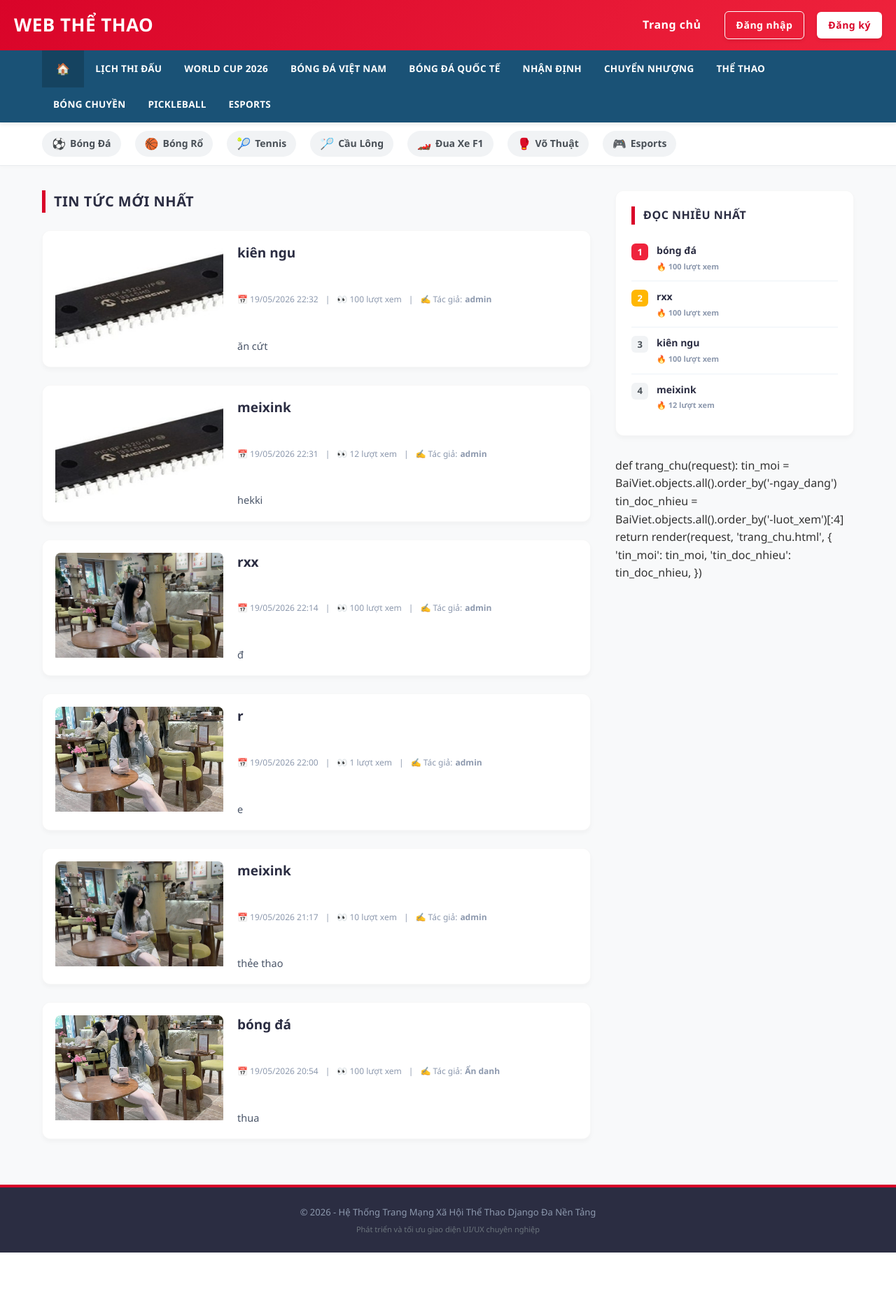
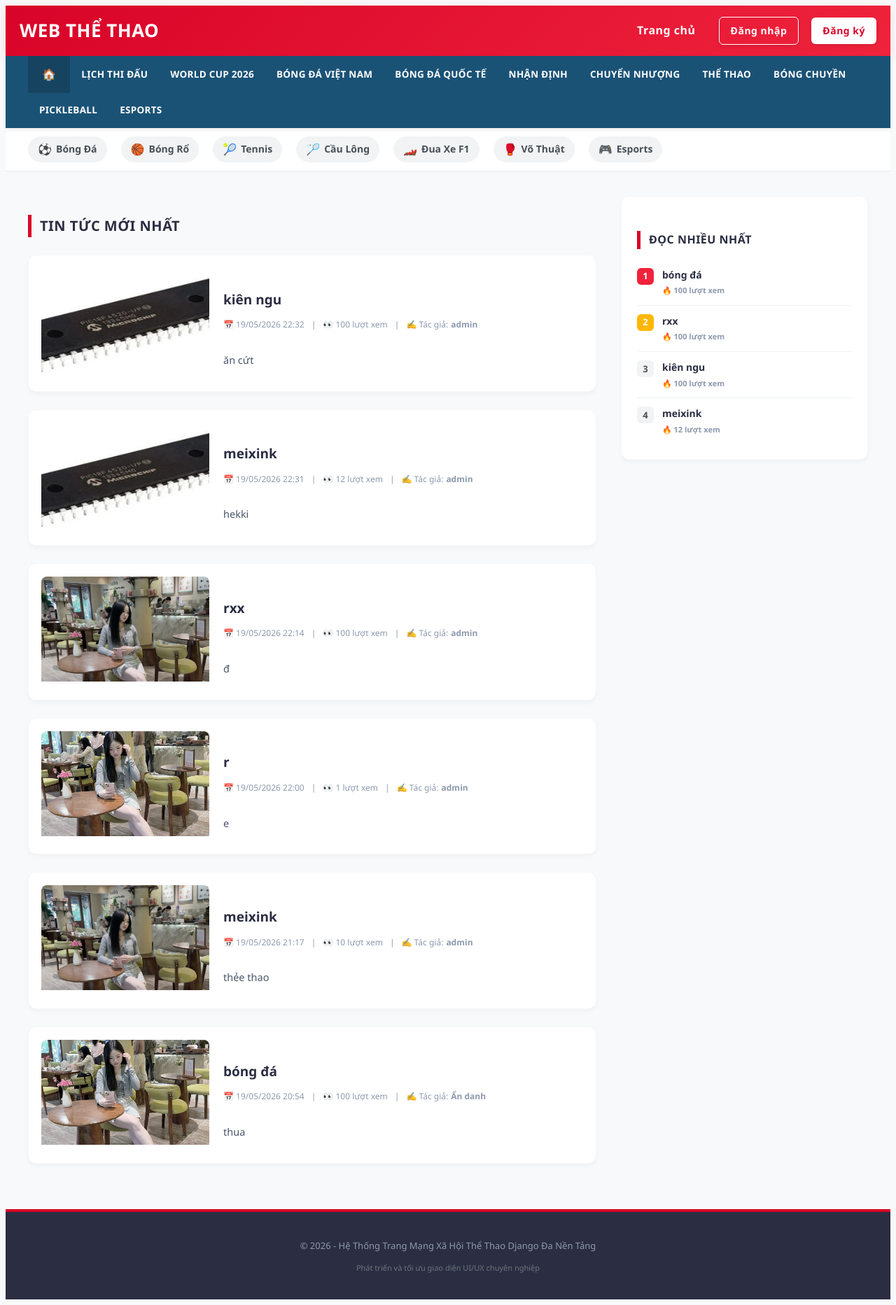
Before and after one commit to vihogmai/wed-the-thao, a Django app: page / in a window 1280 px wide. Shown: the whole page at 70% size. Before the commit the page ends 1790 px from the top, so only its background shows below. Run offline with Django 5.2, Linux system fonts and the light colour scheme; data comes from the database, SQL or seed files in the repository.

Commit message:
xoa sach code python thua

```diff
--- a/thethao/templates/trang_chu.html
+++ b/thethao/templates/trang_chu.html
@@ -5,17 +5,16 @@
     <meta name="viewport" content="width=device-width, initial-scale=1.0">
     <title>Trang Chủ - Tin Tức Thể Thao Cao Cấp</title>
     <style>
-        /* --- THIẾT LẬP HỆ THỐNG GIAO DIỆN CHUẨN --- */
+       /
         * { box-sizing: border-box; margin: 0; padding: 0; transition: all 0.25s ease; }
         body { font-family: 'Segoe UI', Tahoma, Geneva, Verdana, sans-serif; background-color: #f8f9fa; color: #333; line-height: 1.6; }
 
-        /* 1. Thanh Menu Chính Màu Đỏ Thể Thao */
+
         .navbar { background: linear-gradient(135deg, #d90429, #ef233c); padding: 15px 20px; display: flex; justify-content: space-between; align-items: center; box-shadow: 0 4px 12px rgba(217, 4, 41, 0.15); }
         .navbar a { color: white; text-decoration: none; font-weight: 700; letter-spacing: 0.5px; }
         .navbar-brand { font-size: 26px; text-transform: uppercase; }
         .nav-right { display: flex; align-items: center; gap: 18px; }
 
-        /* Các nút bấm bo góc hiện đại */
         .btn { padding: 8px 16px; border-radius: 6px; font-weight: bold; text-decoration: none; cursor: pointer; border: none; font-size: 14px; box-shadow: 0 2px 5px rgba(0,0,0,0.1); }
         .btn-warning { background-color: #ffb703; color: #000 !important; }
         .btn-warning:hover { background-color: #fb8500; transform: translateY(-2px); }
@@ -25,29 +24,29 @@
         .btn-white:hover { background-color: #f1f1f1; transform: translateY(-2px); }
         .text-white { color: white; font-size: 14px; }
 
-        /* --- 2. THANH MENU ĐIỀU HƯỚNG MÀU XANH ĐẬM SANG TRỌNG --- */
+
         .main-menu-bar { background-color: #1a5276; box-shadow: 0 3px 6px rgba(0,0,0,0.08); position: relative; z-index: 10; }
         .main-menu-wrapper { max-width: 1200px; margin: 0 auto; padding: 0 20px; display: flex; align-items: center; flex-wrap: wrap; }
         .main-menu-wrapper a { color: #ffffff; text-decoration: none; font-weight: 600; font-size: 13.5px; padding: 14px 16px; display: inline-block; text-transform: uppercase; letter-spacing: 0.3px; }
         .main-menu-wrapper a:hover { background-color: #154360; color: #ffb703; }
         .main-menu-wrapper a.home-icon { font-size: 16px; background-color: #154360; padding: 14px 20px; }
 
-        /* --- 3. THANH ICON MÔN THỂ THAO TỐI GIẢN --- */
+
         .team-bar-container { background-color: #ffffff; border-bottom: 1px solid #e9ecef; padding: 12px 0; box-shadow: 0 2px 4px rgba(0,0,0,0.02); }
         .team-bar-wrapper { max-width: 1200px; margin: 0 auto; padding: 0 20px; display: flex; flex-wrap: wrap; gap: 20px; align-items: center; justify-content: flex-start; }
         .team-item { display: flex; align-items: center; text-decoration: none; color: #495057; font-size: 14px; font-weight: 600; padding: 6px 14px; border-radius: 20px; background-color: #f1f3f5; }
         .team-item:hover { color: white; background-color: #d90429; transform: translateY(-2px); box-shadow: 0 4px 8px rgba(217, 4, 41, 0.2); }
         .team-item .sport-icon { font-size: 16px; margin-right: 6px; }
 
-        /* --- BỐ CỤC CHIA 2 CỘT TỶ LỆ VÀNG --- */
+
         .container { max-width: 1200px; margin: 35px auto; padding: 0 20px; display: flex; gap: 35px; }
         .col-left { flex: 2.3; }
         .col-right { flex: 1; }
 
-        /* --- TIÊU ĐỀ KHỐI CHUẨN ĐẸP --- */
+
         .widget-title { border-left: 5px solid #d90429; padding-left: 12px; margin-bottom: 25px; color: #2b2d42; font-size: 20px; font-weight: 800; text-transform: uppercase; letter-spacing: 0.5px; }
 
-        /* --- THIẾT KẾ CARD BÀI VIẾT CAO CẤP --- */
+
         .card { background: white; padding: 18px; margin-bottom: 25px; border-radius: 12px; display: flex; gap: 20px; box-shadow: 0 4px 6px rgba(0,0,0,0.03); border: 1px solid rgba(0,0,0,0.03); overflow: hidden; cursor: pointer; }
         .card:hover { transform: translateY(-4px) scale(1.01); box-shadow: 0 12px 20px rgba(0,0,0,0.08); border-color: rgba(217, 4, 41, 0.1); }
 
@@ -63,10 +62,10 @@
         .card-meta span { display: inline-flex; align-items: center; gap: 4px; }
         .card-text { color: #4a5568; font-size: 14.5px; line-height: 1.6; display: -webkit-box; -webkit-line-clamp: 2; -webkit-box-orient: vertical; overflow: hidden; }
 
-        /* --- THIẾT KẾ CỘT PHẢI CAO CẤP --- */
+
         .box-right { background: white; padding: 22px; border-radius: 12px; margin-bottom: 30px; box-shadow: 0 4px 6px rgba(0,0,0,0.03); border: 1px solid rgba(0,0,0,0.03); }
 
-        /* Tin đọc nhiều có xếp hạng số */
+
         .tin-item { padding: 12px 0; border-bottom: 1px solid #edf2f7; display: flex; align-items: flex-start; gap: 12px; }
         .tin-item:last-child { border-bottom: none; }
         .tin-counter { background: #f1f3f5; color: #495057; font-weight: 800; font-size: 13px; min-width: 24px; height: 24px; display: flex; align-items: center; justify-content: center; border-radius: 6px; }
@@ -79,7 +78,7 @@
         .tin-info a:hover { color: #d90429; }
         .tin-views { font-size: 11px; color: #8d99ae; margin-top: 4px; font-weight: 600; }
 
-        /* Bảng điểm chuyên nghiệp */
+
         table { width: 100%; border-collapse: separate; border-spacing: 0; margin-top: 15px; font-size: 14px; border-radius: 8px; overflow: hidden; border: 1px solid #e2e8f0; }
         th, td { padding: 12px 10px; text-align: center; }
         th { background-color: #2b2d42; color: white; font-weight: 700; text-transform: uppercase; font-size: 12px; letter-spacing: 0.5px; }
@@ -89,10 +88,10 @@
         tr:hover td { background-color: #f1f5f9; }
         .text-danger { color: #d90429; font-weight: 800; font-size: 15px; }
 
-        /* Chân trang */
+
         footer { background: #2b2d42; color: #8d99ae; text-align: center; padding: 25px; margin-top: 40px; font-size: 13px; font-weight: 500; border-top: 4px solid #d90429; }
 
-        /* Hỗ trợ Responsive Mobile */
+
         @media (max-width: 768px) {
             .container { flex-direction: column; margin: 15px auto; }
             .card { flex-direction: column; }
@@ -198,14 +197,7 @@
                 {% endfor %}
             </div>
 
-           def trang_chu(request):
-    tin_moi = BaiViet.objects.all().order_by('-ngay_dang')
-    tin_doc_nhieu = BaiViet.objects.all().order_by('-luot_xem')[:4]
 
-    return render(request, 'trang_chu.html', {
-        'tin_moi': tin_moi,
-        'tin_doc_nhieu': tin_doc_nhieu,
-    })
 
                     </tbody>
                 </table>
```
